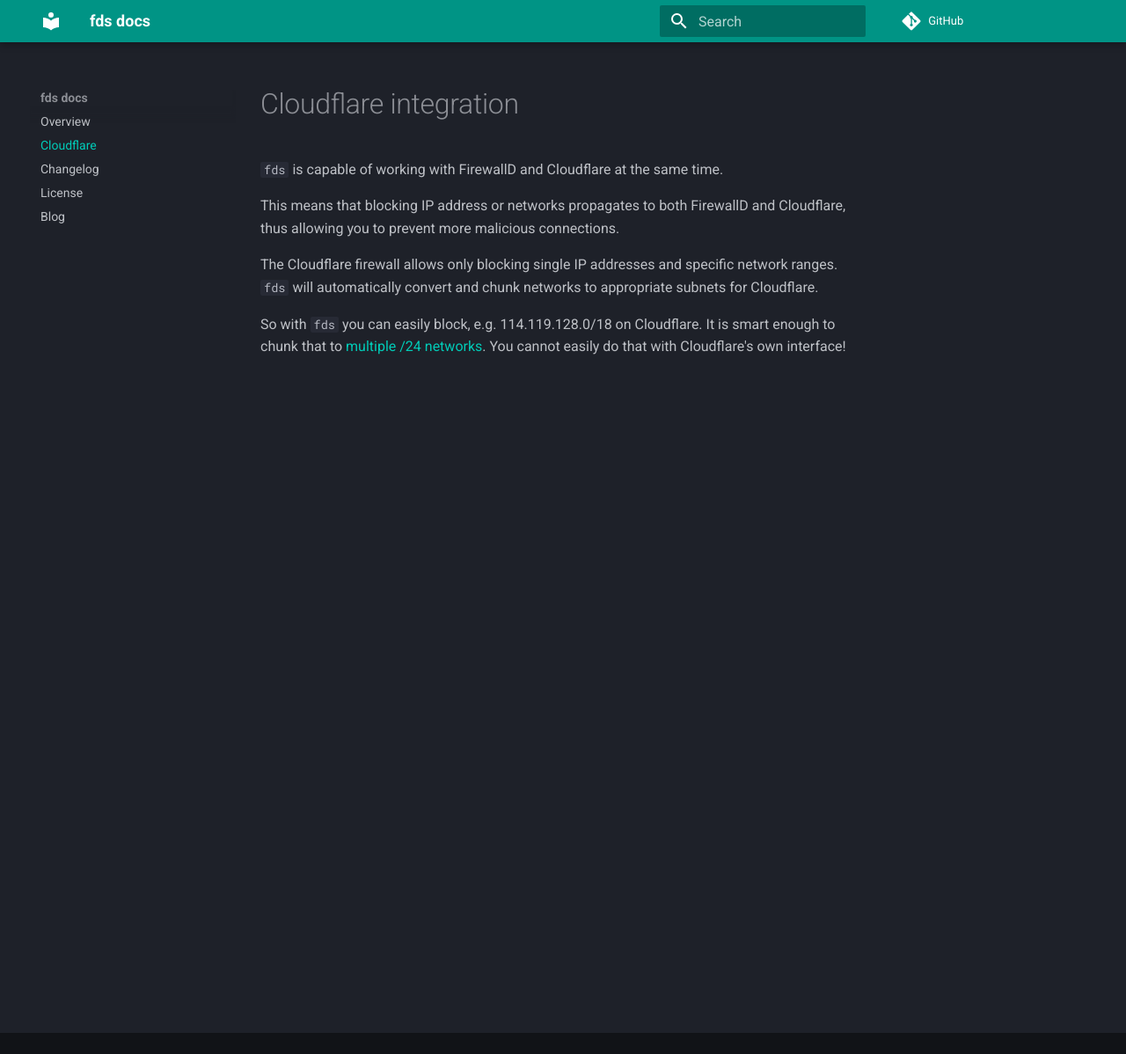
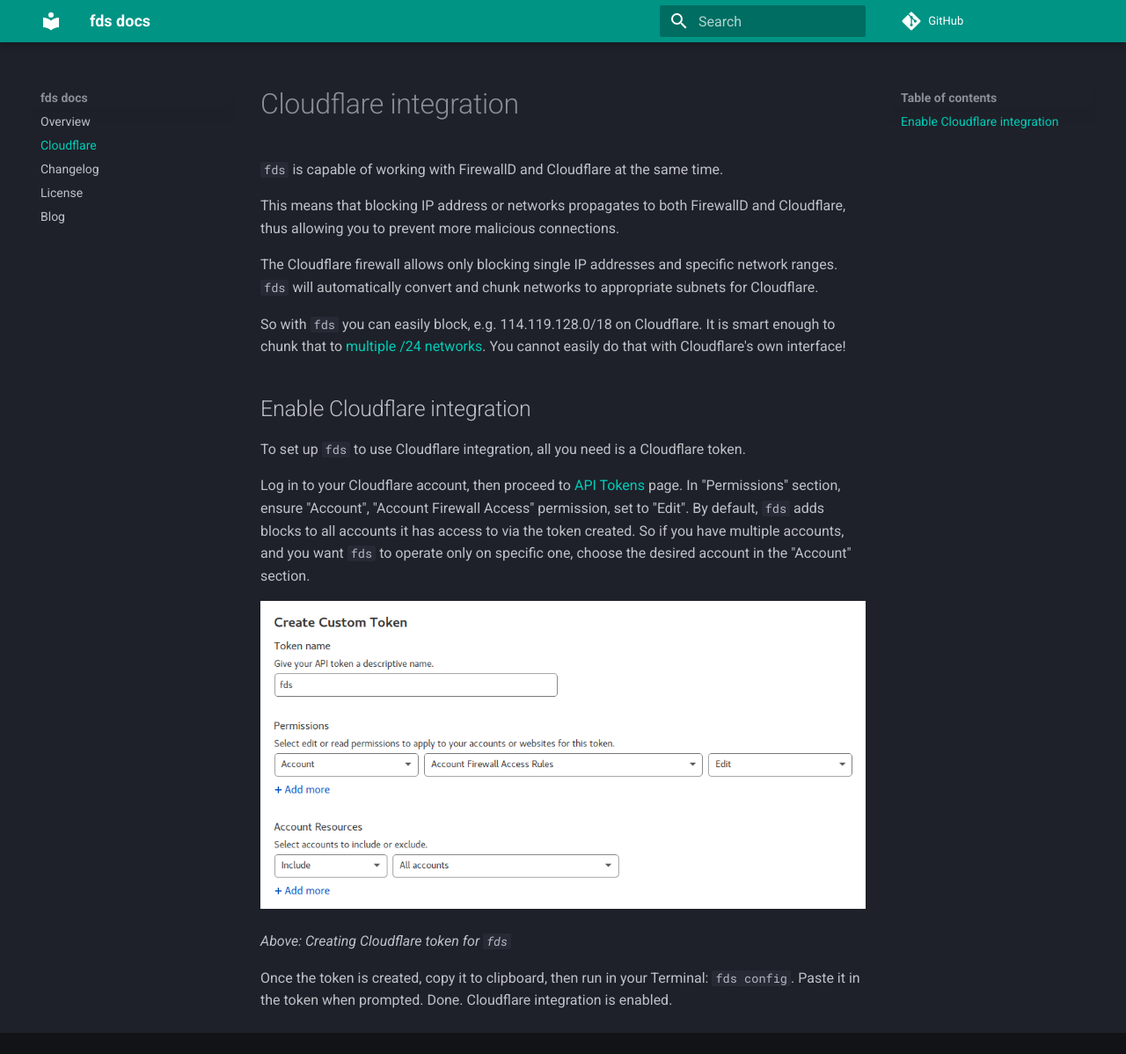
Before and after one commit to dvershinin/fds, an MkDocs documentation site: the page built from docs/cloudflare.md, in a window 1280 px wide and 1198 px high. Shown: the whole window at 88% size. Built offline with MkDocs 1.6.1 and Material for MkDocs 9.7.7, drawn with Linux system fonts in a browser that asks for light colours; comment, search, counter and statistics services are not loaded.

Commit message:
Cloudflare docs

```diff
--- a/docs/cloudflare.md
+++ b/docs/cloudflare.md
@@ -11,3 +11,19 @@
 So with `fds` you can easily block, e.g. 114.119.128.0/18 on Cloudflare.
 It is smart enough to chunk that to [multiple /24 networks](http://jodies.de/ipcalc?host=114.119.128.0&mask1=18&mask2=24).
 You cannot easily do that with Cloudflare's own interface!
+
+## Enable Cloudflare integration
+
+To set up `fds` to use Cloudflare integration, all you need is a Cloudflare token.
+
+Log in to your Cloudflare account, then proceed to [API Tokens](https://dash.cloudflare.com/profile/api-tokens) page.
+In "Permissions" section, ensure "Account", "Account Firewall Access" permission, set to "Edit".
+By default, `fds` adds blocks to all accounts it has access to via the token created.
+So if you have multiple accounts, and you want `fds` to operate only on specific one, choose the desired account in the "Account" section.
+
+![Screenshot](img/fds-cloudflare-token.png)
+
+*Above: Creating Cloudflare token for `fds`*
+
+Once the token is created, copy it to clipboard, then run in your Terminal: `fds config`.
+Paste it in the token when prompted. Done. Cloudflare integration is enabled.
```
Also changed, not shown: docs/img/fds-cloudflare-token.png (added), 1 other file.
